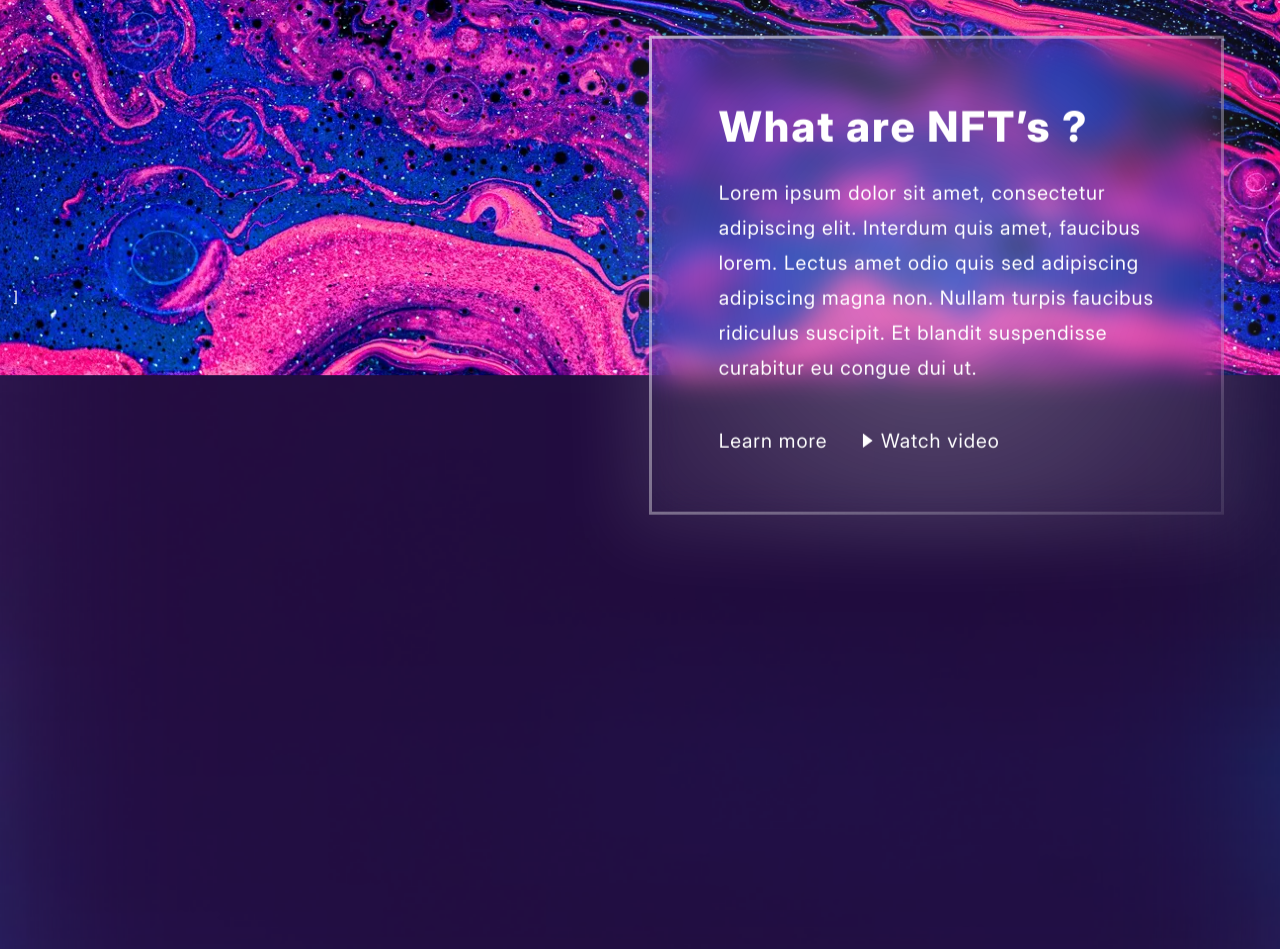
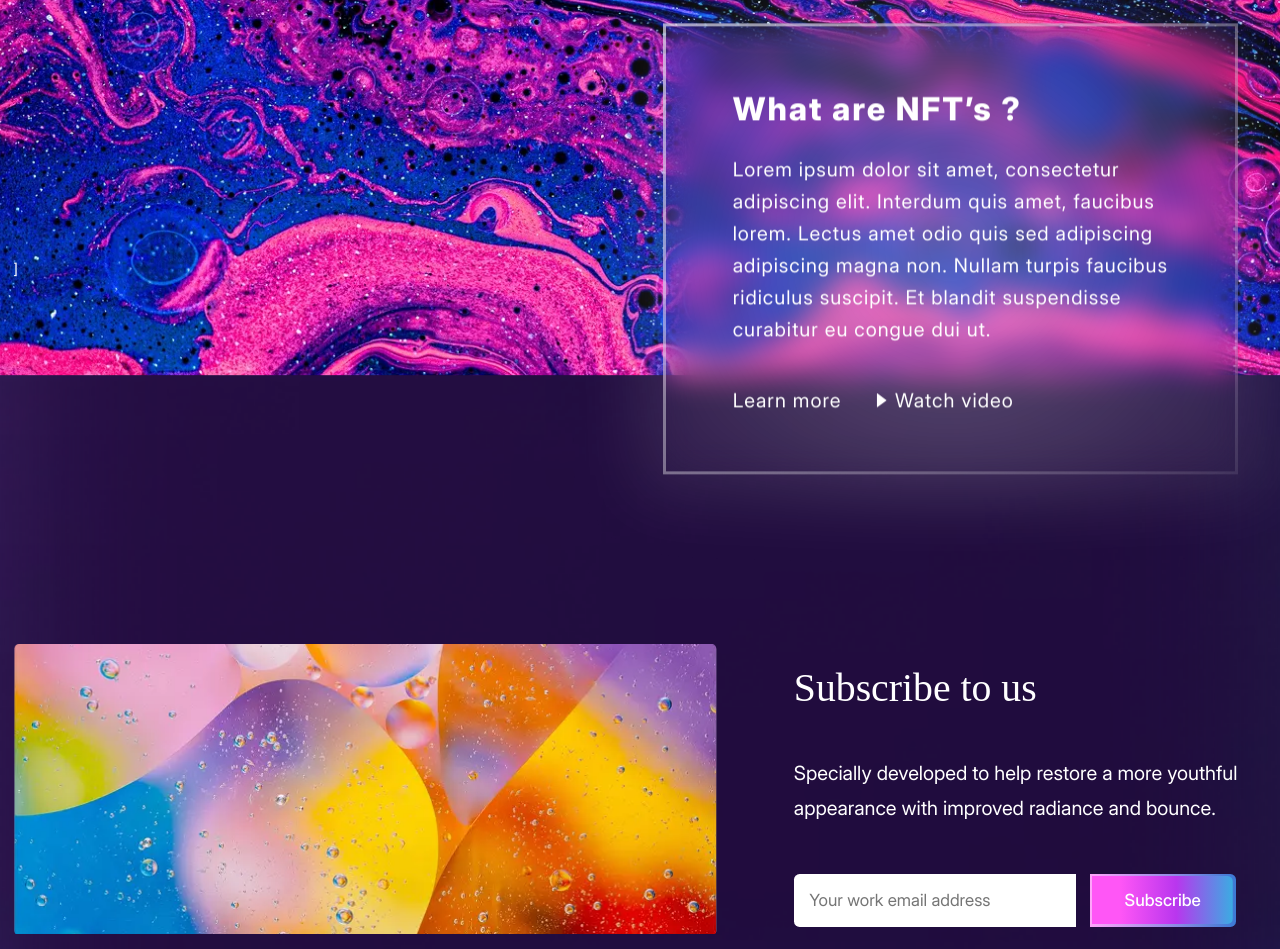
Before and after one commit to Alrenado/OceanNFT, a plain HTML site: page index.html in a window 1280 px wide. Shown: the part 5151-6100 px from the top of the page. Drawn offline with nearby package versions, Linux system fonts and the light colour scheme; a web font is replaced by a local one.

Commit message:
feat: form

```diff
--- a/css/normalize.css
+++ b/css/normalize.css
@@ -47,6 +47,7 @@ button::-moz-focus-inner {
 }
 
 a, a:visited {
+    cursor: pointer;
     text-decoration: none;
 }
 
--- a/css/style.css
+++ b/css/style.css
@@ -299,6 +299,15 @@ section{
     position: relative;
 }
 
+footer{
+    max-width: 99rem;
+    width: 100%;
+    margin: 0 auto;
+    overflow: hidden;
+    position: relative;
+}
+
+
 @media (max-width: 1440px) {
     section {
         padding-left: 1rem;
@@ -315,6 +324,8 @@ section{
     );
     cursor: pointer;
     padding: 0.2rem;
+
+    width: fit-content;
 }
 
 .button{
@@ -1920,13 +1931,6 @@ section{
     justify-content: flex-end;
 }
 
-@media (max-width: 1440px) {
-    .info__wrapper {
-        padding-left: 1rem;
-        padding-right: 1rem;
-    }
-}
-
 @media (max-width: 1024px) {
     .info__wrapper {
         justify-content: center;
@@ -1948,6 +1952,7 @@ section{
 @media (max-width: 1024px) {
     .info__container{
         margin-right: 0;
+        padding: 2.5rem 2.5rem 2.5rem 2.5rem;
     }
 }
 
@@ -1960,32 +1965,166 @@ section{
 
 .info__title{
     font-family: Inter-ExtraBold-woff, serif;
-    font-size: clamp(2rem, 3rem, 3.5rem);
+    font-size: clamp(2rem, 2.5vw, 3rem);
     letter-spacing: 0.14rem;
 }
 
 .info__text{
     font-family: Inter-Regular-woff, serif;
-    font-size: clamp(0.7rem, 1.4rem, 5rem);
+    font-size: clamp(0.7rem, 2.5vw, 1.4rem);
+    line-height: clamp(1.5rem, 2.5vw, 2.5rem);
+    letter-spacing: 0.07rem;
+}
+
+.info__links{
+    display: flex;
+    gap: 2.4rem;
+
+    font-family: Inter-Regular-woff, serif;
+    font-size: clamp(0.7rem, 2.5vw, 1.4rem);
     line-height: 2.5rem;
     letter-spacing: 0.07rem;
-}
-
-.info__links{
-    display: flex;
-    gap: 2.4rem;
-
-    font-family: Inter-Regular-woff, serif;
-    font-size: clamp(0.7rem, 1.4rem, 5rem);
-    line-height: 2.5rem;
-    letter-spacing: 0.07rem;
+
 }
 
 .info__ico {
+    cursor: pointer;
+
     max-width: 1rem;
     max-height: 1rem;
 }
 
+/*form*/
+
+.form{
+    padding-top: 26.3rem;
+    display: flex;
+    justify-content: flex-start;
+    align-items: flex-end;
+    gap: 5.5rem;
+}
+
+
+@media (max-width: 1024px) {
+    .form{
+
+        flex-direction: column;
+        justify-content: center;
+        align-items: center;
+    }
+}
+
+
+.form__picture{
+    max-height: 20.7rem;
+    height: 100%;
+    max-width: 50.2rem;
+    width: 100%;
+
+    inset: 0;
+    z-index: -1;
+    overflow: hidden;
+
+}
+
+@media (max-width: 1024px) {
+    .form__picture{
+        max-height: 40rem;
+        order: 2;
+        padding-top: 2rem;
+
+        display: flex;
+        justify-content: center;
+    }
+}
+
+.form__picture-img{
+    width: 100%;
+    height: 100%;
+    pointer-events: none;
+    object-fit: cover;
+    object-position: center;
+}
+
+.form__wrapper{
+    display: flex;
+    flex-direction: column;
+    gap: 3.4rem;
+
+    padding-bottom: 0.5rem;
+}
+
+@media (max-width: 1024px) {
+    .form__wrapper{
+        order: 1;
+        max-height: 25rem;
+    }
+}
+
+.form__title{
+    font-family: Orbitron-Bold-woff, serif;
+    font-size: clamp(2rem, 2.84rem, 3.5rem);
+}
+
+.form__sub{
+    font-family: Inter-Regular-woff, serif;
+    font-size: clamp(0.7rem, 1.4rem, 2rem);
+    line-height: 2.5rem;
+}
+
+.form__container{
+    display: flex;
+    justify-content: flex-start;
+    align-items: center;
+    gap: 1rem;
+}
+
+@media (max-width: 575px) {
+    .form__container{
+        flex-direction: column;
+        align-items: flex-start;
+        width: 100%;
+    }
+}
+
+.form__form{
+    font-family: Inter-Regular-woff, serif;
+    font-size: clamp(0.7rem, 1.2rem, 2rem);
+
+    padding: 1.2rem 1.1rem;
+
+
+    border: none;
+    border-radius: 0.4rem 0 0 0.4rem;
+}
+
+.form__button-container{
+    border-radius: 0 0.4rem 0.4rem 0;
+}
+
+.form__button{
+    font-family: Inter-Medium-woff, serif;
+    font-size: clamp(0.7rem, 1.2rem, 2rem);
+    padding: 1rem 2.3rem;
+    border-radius: 0 0.4rem 0.4rem 0;
+}
+
+/*footer*/
+
+.footer{}
+
+.footer:before{
+    content: '';
+    position: absolute;
+
+    width: 100%;
+    height: 0.3rem;
+
+
+    background-color: rgba(255,255,255,0.3);
+}
+
+
 .test{
     padding-top: 100vh;
 }
--- a/index.html
+++ b/index.html
@@ -1878,6 +1878,8 @@
     </div>
 
 </section>
+
+<!--info-->
 
 <section class="info">
     <picture class="info__bg">
@@ -1912,6 +1914,40 @@
     </div>
 </section>
 
+<!--form-->
+
+<section class="form">
+    <picture class="form__picture">
+        <source srcset="img/webp/form.webp"
+                type="image/webp"
+                media="(min-width: 1024px)">
+        <source srcset="img/webp/form-mobile.webp"
+                type="image/webp"
+                media="(max-width: 1023px)">
+
+        <img class="form__picture-img"
+             src="img/png/form.png"
+             alt="form">
+    </picture>
+
+    <div class="form__wrapper">
+        <span class="form__title">Subscribe to us</span>
+        <span class="form__sub">
+            Specially developed to help restore a more youthful <br>
+            appearance with improved radiance and bounce.
+        </span>
+        <form class="form__container">
+            <input class="form__form" type="email" name="email" autocomplete="email" placeholder="Your work email address">
+            <div class="form__button-container button-container">
+                <button class="form__button button">
+                    <span class="form__button-text">Subscribe</span>
+                </button>
+            </div>
+        </form>
+    </div>
+</section>
+
+
 <div class="test"></div>
 
 <script src="https://cdn.jsdelivr.net/npm/swiper@11/swiper-bundle.min.js"></script>
--- a/js/form.js
+++ b/js/form.js
@@ -168,7 +168,7 @@ document.addEventListener("DOMContentLoaded", function () {
                 delay: 1500,
                 disableOnInteraction: false,
             },
-            // loop: true,
+            rewind: true,
 
             mousewheel: true,
         });
```
Also changed, not shown: img/png/form-mobile.png (added), img/png/form.png (added), img/webp/form-mobile.webp (added), img/webp/form.webp (added).
